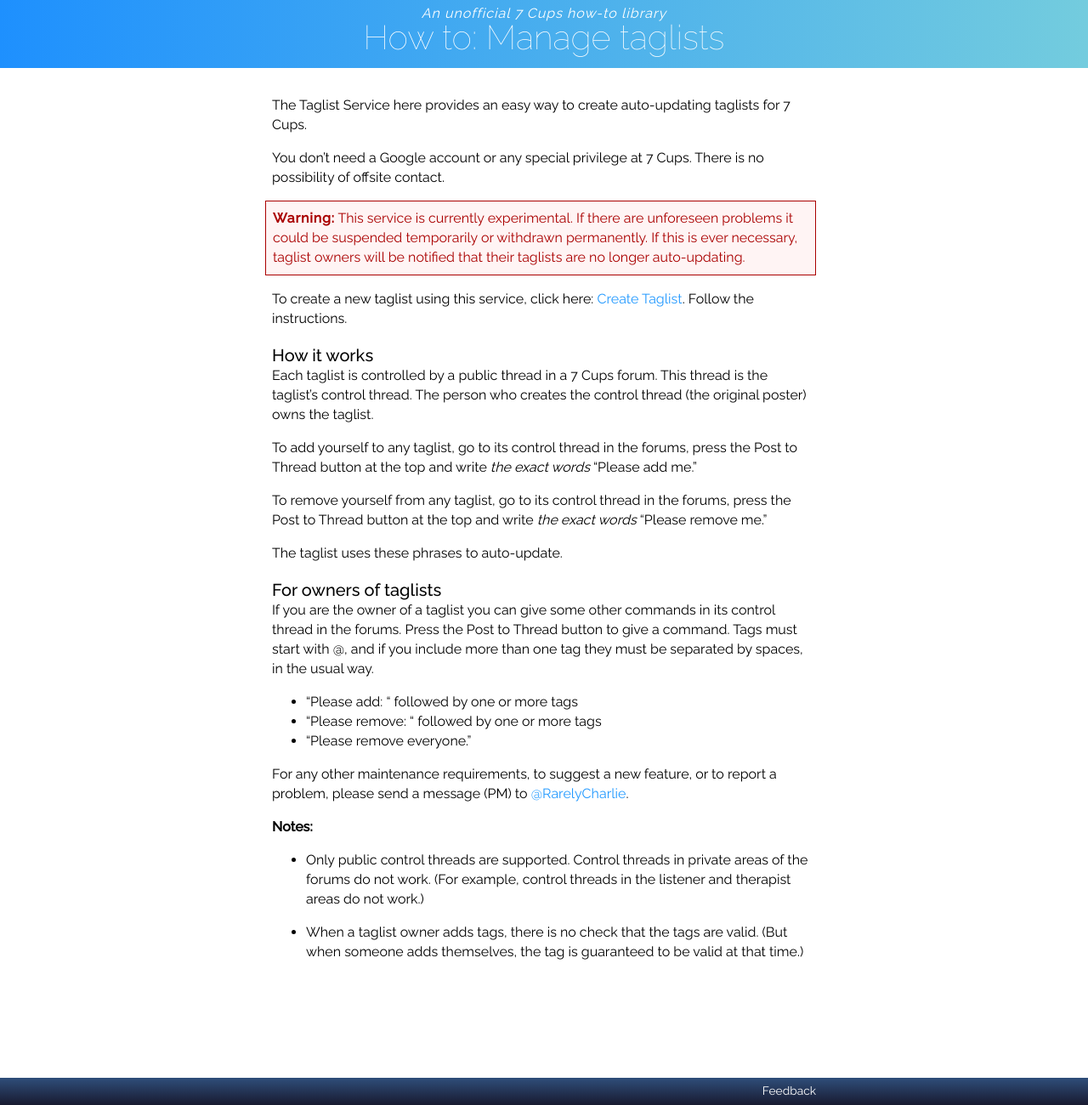
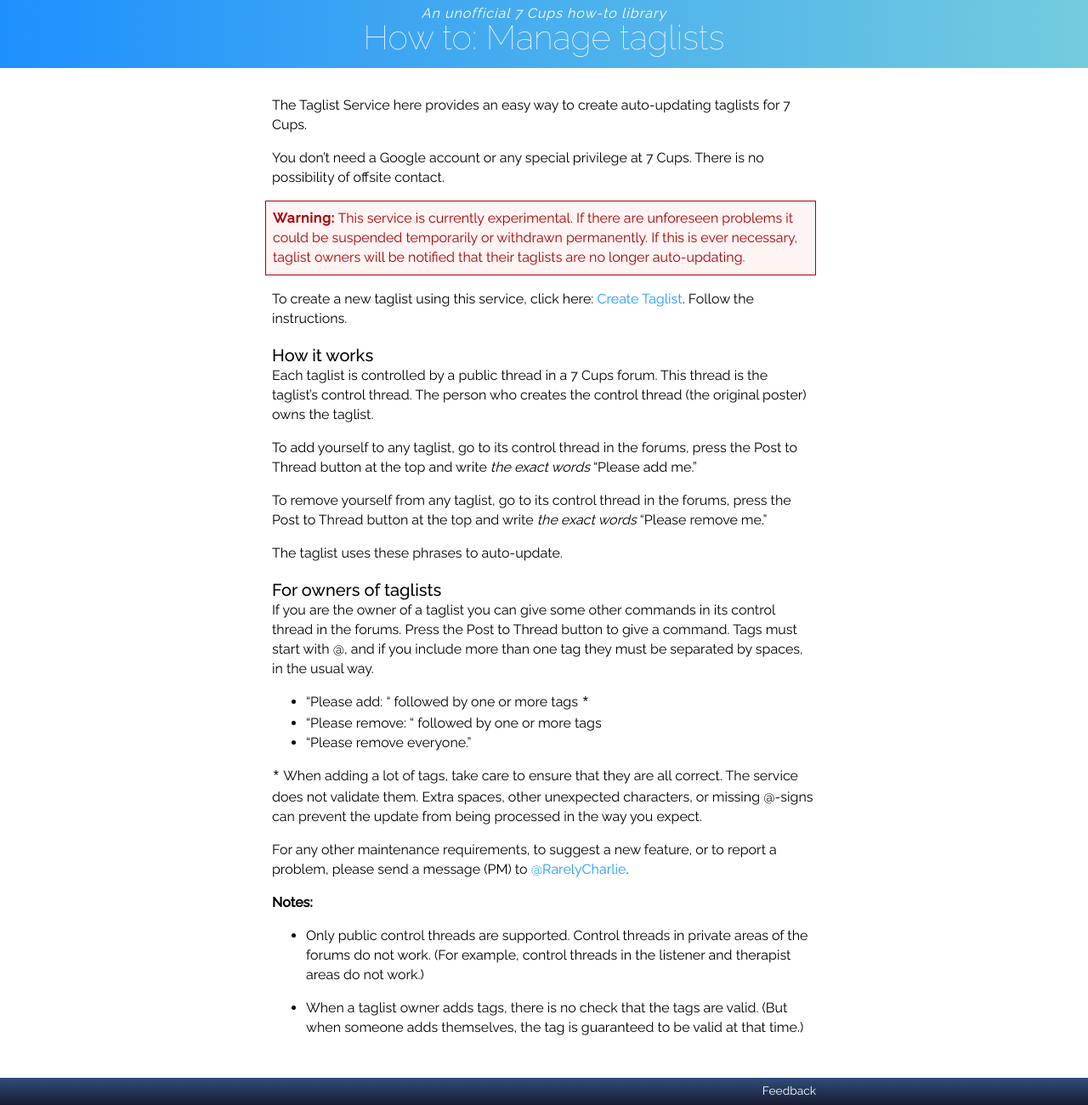
Before and after one commit to RarelyCharlie/rarelycharlie.github.io, a Jekyll site: the page built from _howto/taglist.md, in a window 1280 px wide and 1300 px high. Shown: the whole window at 85% size. Built offline with Jekyll 4.4.1, drawn with Linux system fonts in a browser that asks for light colours.

Commit message:
add warning

```diff
--- a/_howto/taglist.md
+++ b/_howto/taglist.md
@@ -27,9 +27,11 @@ The taglist uses these phrases to auto-update.
 
 If you are the owner of a taglist you can give some other commands in its control thread in the forums. Press the Post to Thread button to give a command. Tags must start with @, and if you include more than one tag they must be separated by spaces, in the usual way.
 
- - "Please add: " followed by one or more tags
+ - "Please add: " followed by one or more tags `*`
  - "Please remove: " followed by one or more tags
  - "Please remove everyone."
+
+`*` When adding a lot of tags, take care to ensure that they are all correct. The service does not validate them. Extra spaces, other unexpected characters, or missing @-signs can prevent the update from being processed in the way you expect.
 
 For any other maintenance requirements, to suggest a new feature, or to report a problem, please send a message (PM) to [@RarelyCharlie](https://www.7cups.com/@RarelyCharlie).
 
```
